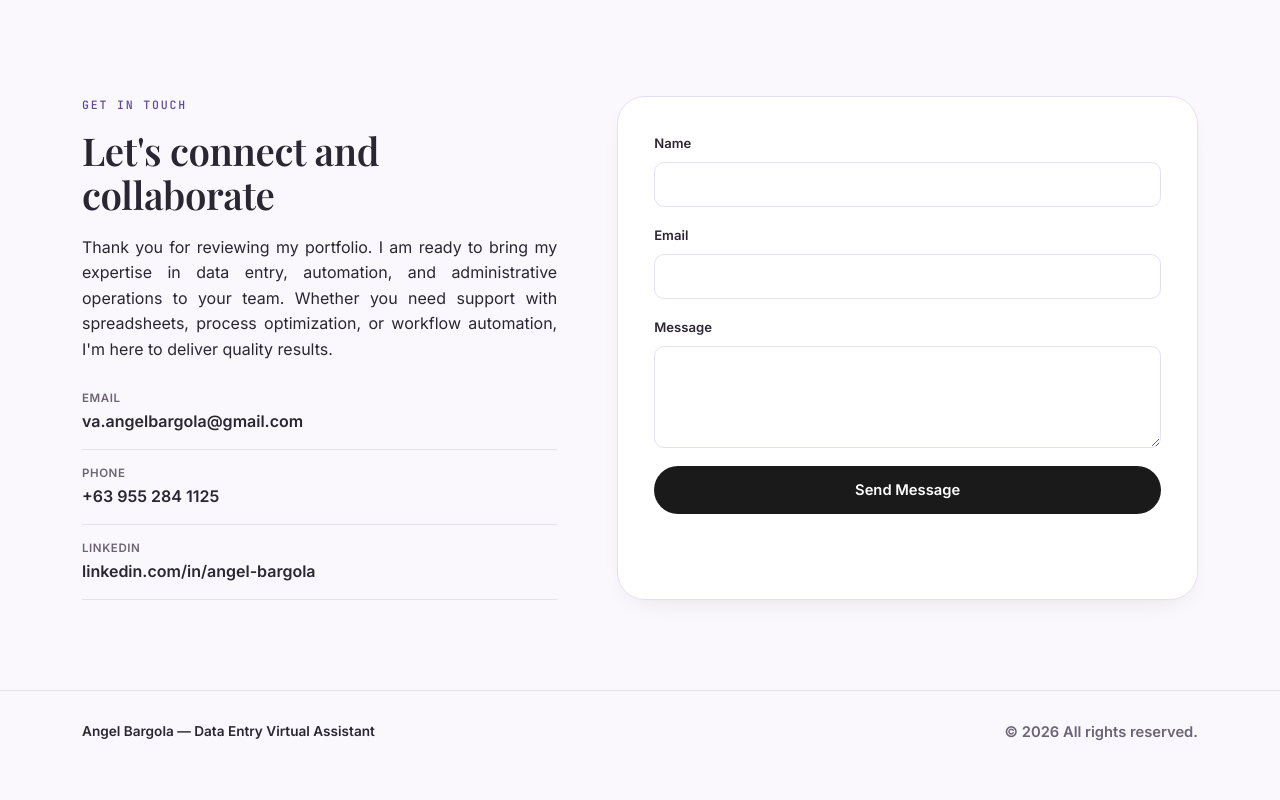
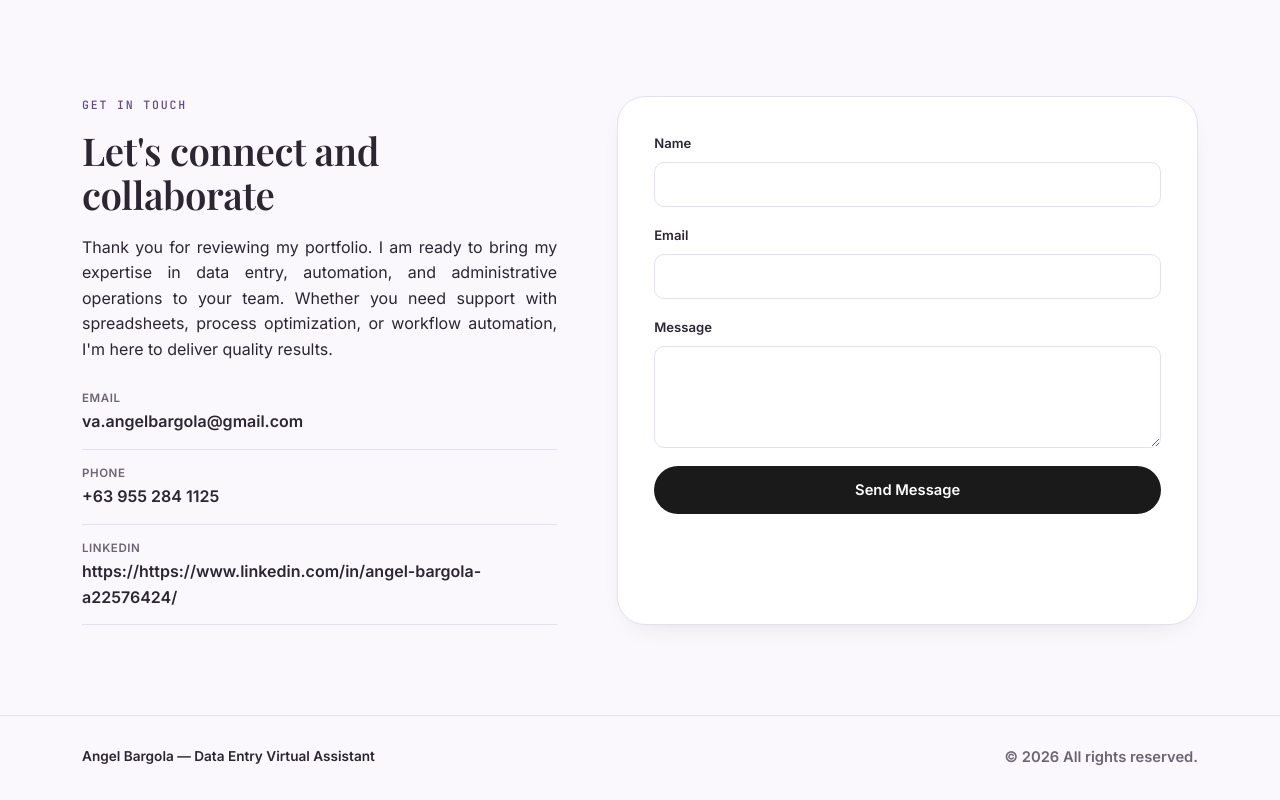
Before and after one commit to AngeeBrgla/Web-Portfolio-VA, a plain HTML site: page index.html in a window 1280 px wide. Shown: the part 9966-10766 px from the top of the page. Before the commit the page ends 10740 px from the top, so only its background shows below. Drawn offline with nearby package versions, Linux system fonts and the light colour scheme; a web font is replaced by a local one.

Commit message:
added linkedIn account link

```diff
--- a/index.html
+++ b/index.html
@@ -1381,7 +1381,7 @@ a:focus-visible, button:focus-visible, input:focus-visible, textarea:focus-visib
       <ul class="contact-list">
         <li><span>Email</span><a href="mailto:va.angelbargola@gmail.com">va.angelbargola@gmail.com</a></li>
         <li><span>Phone</span><a href="tel:+63 955 284 1125">+63 955 284 1125</a></li>
-        <li><span>LinkedIn</span><a href="https://https://www.linkedin.com/in/angel-bargola-a22576424/" target="_blank" rel="noopener">linkedin.com/in/angel-bargola</a></li>
+        <li><span>LinkedIn</span><a href="https://https://www.linkedin.com/in/angel-bargola-a22576424/" target="_blank" rel="noopener">https://https://www.linkedin.com/in/angel-bargola-a22576424/</a></li>
       </ul>
     </div>
     <form class="contact-form" id="contactForm" style="--delay:100ms">
```
